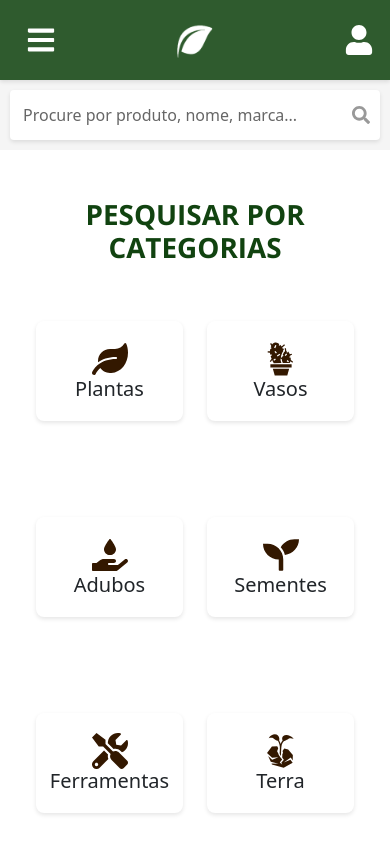
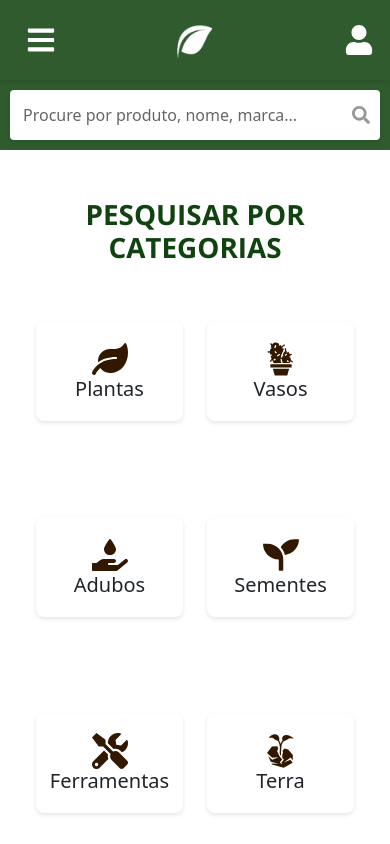
Before and after one commit to Plantsp/plantsp, a React (Create React App) app: page / in a window 390 px wide. Shown: the top 844 px of the page. Built offline with nearby package versions, Linux system fonts and the light colour scheme.

Commit message:
Ajuste de cor no header

```diff
--- a/src/components/header/header.css
+++ b/src/components/header/header.css
@@ -254,7 +254,7 @@ z-index: 100;
 .search-bar-container {
   width: 100%;
   padding: 10px;
-  background-color: #f5f5f5;
+  background-color: var(--verde-escuro);
 }
 
 .search-bar {
```
